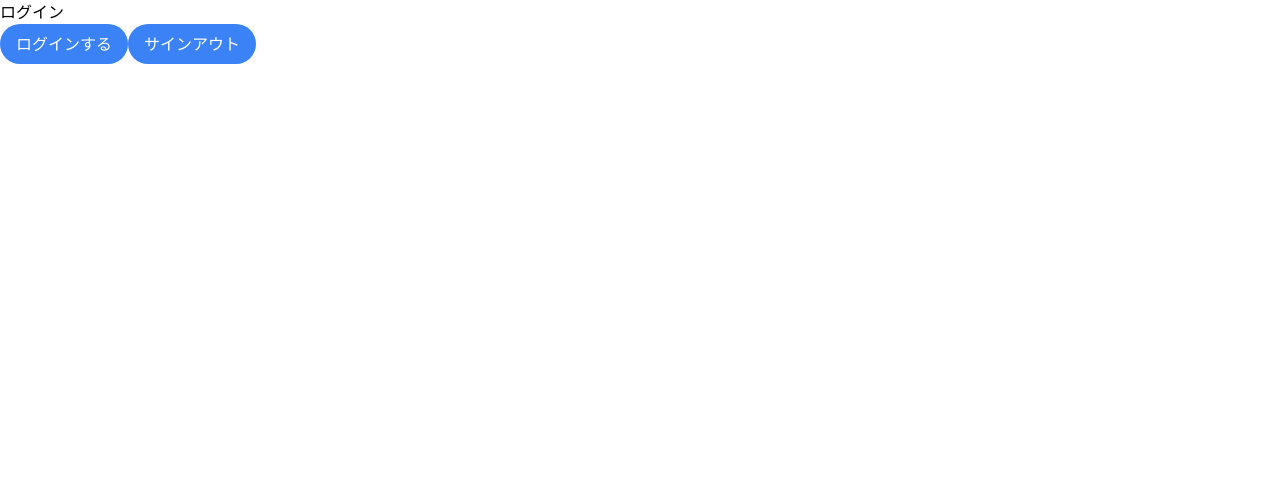
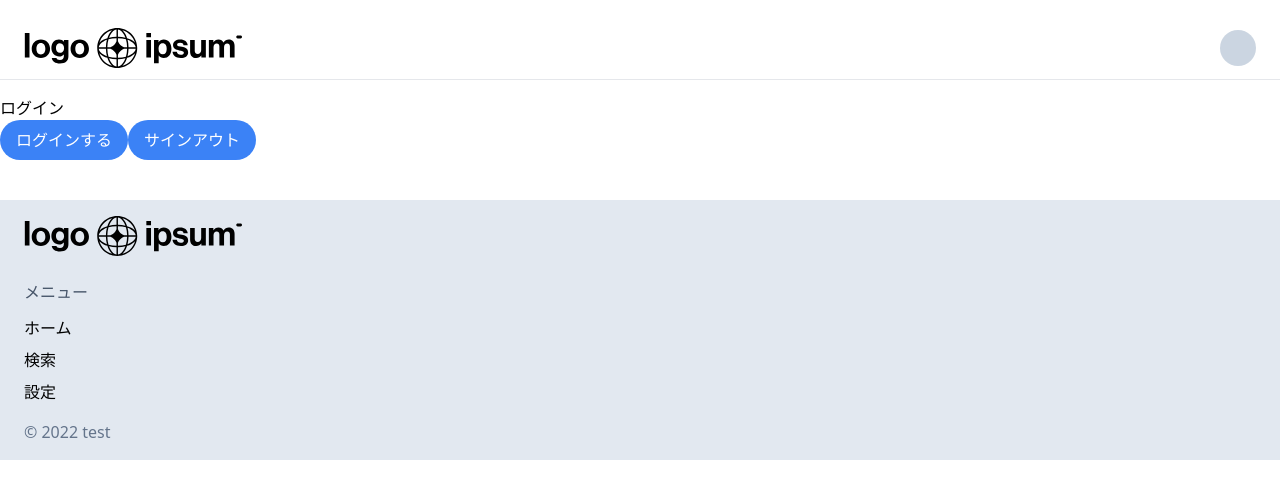
Before and after one commit to HayatoNabetani/nextjs-firebase-algolia, a Next.js app: page /login in a window 1280 px wide. Shown: the top 498 px of the page. Built offline with nearby package versions, Linux system fonts and the light colour scheme; no server answers.

Commit message:
レイアウトの作成

```diff
--- /dev/null
+++ b/components/footer.tsx
@@ -0,0 +1,56 @@
+import Image from "next/image";
+import Link from "next/link";
+
+const links = [
+    {
+        label: "ホーム",
+        path: "/",
+    },
+    {
+        label: "検索",
+        path: "/search",
+    },
+    {
+        label: "設定",
+        path: "/settings",
+    },
+];
+
+const Footer = () => {
+    return (
+        <footer className="bg-slate-200 py-4 mt-10">
+            <div className="container">
+                <div className="mb-6">
+                    <Link href="/">
+                        <Image
+                            src="/logo.svg"
+                            width={218}
+                            height={40}
+                            alt="logo"
+                        />
+                    </Link>
+                </div>
+                <div>
+                    <h2 className="mb-3 text-slate-600">メニュー</h2>
+                    <ul className="space-y-2">
+                        {links.map((link) => {
+                            return (
+                                <li key={link.label}>
+                                    <Link
+                                        href={link.path}
+                                        className="hover:text-blue-500"
+                                    >
+                                        {link.label}
+                                    </Link>
+                                </li>
+                            );
+                        })}
+                    </ul>
+                </div>
+                <p className="mt-4 text-slate-500">©︎ 2022 test</p>
+            </div>
+        </footer>
+    );
+};
+
+export default Footer;
--- /dev/null
+++ b/components/header.tsx
@@ -0,0 +1,19 @@
+import Image from "next/image";
+import Link from "next/link";
+
+const Header = () => {
+    return (
+        <header className="py-4">
+            <div className="flex items-center h-16 border-b container">
+                <Link href="/">
+                    <Image src="/logo.svg" width={218} height={40} alt="logo" />
+                </Link>
+                <span className="flex-1"></span>
+                {/* ↑これおもろいな */}
+                <span className="bg-slate-300 rounded-full w-9 h-9"></span>
+            </div>
+        </header>
+    );
+};
+
+export default Header;
--- /dev/null
+++ b/components/layout.tsx
@@ -0,0 +1,17 @@
+import Image from "next/image";
+import Link from "next/link";
+import { ReactNode } from "react";
+import Footer from "./footer";
+import Header from "./header";
+
+const Layout = ({ children }: { children: ReactNode }) => {
+    return (
+        <div>
+            <Header />
+            <main>{children}</main>
+            <Footer />
+        </div>
+    );
+};
+
+export default Layout;
--- a/pages/_app.tsx
+++ b/pages/_app.tsx
@@ -2,11 +2,22 @@ import "../styles/globals.css";
 import type { AppProps } from "next/app";
 import { AuthProvider } from "../context/auth";
 
-function MyApp({ Component, pageProps }: AppProps) {
+import type { ReactElement, ReactNode } from "react";
+import type { NextPage } from "next";
+
+export type NextPageWithLayout<P = {}, IP = P> = NextPage<P, IP> & {
+    getLayout?: (page: ReactElement) => ReactNode;
+};
+
+type AppPropsWithLayout = AppProps & {
+    Component: NextPageWithLayout;
+};
+
+function MyApp({ Component, pageProps }: AppPropsWithLayout) {
+    const getLayout = Component.getLayout ?? ((page) => page);
+
     return (
-        <AuthProvider>
-            <Component {...pageProps} />
-        </AuthProvider>
+        <AuthProvider>{getLayout(<Component {...pageProps} />)}</AuthProvider>
     );
 }
 
--- a/pages/create-account.tsx
+++ b/pages/create-account.tsx
@@ -6,8 +6,11 @@ import { useAuth } from "../context/auth";
 import { useRouter } from "next/router";
 import { doc, setDoc } from "firebase/firestore";
 import { db } from "../firebase/client";
+import { NextPageWithLayout } from "./_app";
+import { ReactElement } from "react";
+import Layout from "../components/layout";
 
-const CreateAccount = () => {
+const CreateAccount: NextPageWithLayout = () => {
     const { isLoading, fbUser } = useAuth();
     const router = useRouter();
 
@@ -126,4 +129,8 @@ const CreateAccount = () => {
     );
 };
 
+CreateAccount.getLayout = function getLayout(page: ReactElement) {
+    return <Layout>{page}</Layout>;
+};
+
 export default CreateAccount;
--- a/pages/create-post.tsx
+++ b/pages/create-post.tsx
@@ -1,7 +1,14 @@
+import { ReactElement } from "react";
+import Layout from "../components/layout";
 import PostForm from "../components/post-form";
+import { NextPageWithLayout } from "./_app";
 
-const CreatePost = () => {
+const CreatePost: NextPageWithLayout = () => {
     return <PostForm isEditMode={false} />;
 };
 
+CreatePost.getLayout = function getLayout(page: ReactElement) {
+    return <Layout>{page}</Layout>;
+};
+
 export default CreatePost;
--- a/pages/index.tsx
+++ b/pages/index.tsx
@@ -1,10 +1,13 @@
 import type { NextPage } from "next";
 import Head from "next/head";
 import Image from "next/image";
+import { ReactElement } from "react";
+import Layout from "../components/layout";
 import { useAuth } from "../context/auth";
 import styles from "../styles/Home.module.css";
+import { NextPageWithLayout } from "./_app";
 
-const Home: NextPage = () => {
+const Home: NextPageWithLayout = () => {
     const { user } = useAuth();
     console.log(user);
     return (
@@ -18,9 +21,16 @@ const Home: NextPage = () => {
                 <link rel="icon" href="/favicon.ico" />
             </Head>
 
-            <main>{user?.name}</main>
+            <main>
+                <h1>TOP</h1>
+                <p>{user?.name}</p>
+            </main>
         </div>
     );
 };
 
+Home.getLayout = function getLayout(page: ReactElement) {
+    return <Layout>{page}</Layout>;
+};
+
 export default Home;
--- a/pages/login.tsx
+++ b/pages/login.tsx
@@ -1,8 +1,11 @@
 import { GoogleAuthProvider, signInWithPopup, signOut } from "firebase/auth";
+import { ReactElement } from "react";
 import Button from "../components/button";
+import Layout from "../components/layout";
 import { login, logout } from "../lib/auth";
+import { NextPageWithLayout } from "./_app";
 
-const LoginPage = () => {
+const LoginPage: NextPageWithLayout = () => {
     return (
         <div>
             <h1>ログイン</h1>
@@ -16,4 +19,8 @@ const LoginPage = () => {
     );
 };
 
+LoginPage.getLayout = function getLayout(page: ReactElement) {
+    return <Layout>{page}</Layout>;
+};
+
 export default LoginPage;
--- a/pages/search.tsx
+++ b/pages/search.tsx
@@ -1,5 +1,5 @@
 import algoliasearch from "algoliasearch/lite";
-import { ReactNode, useEffect, useState } from "react";
+import { ReactElement, ReactNode, useEffect, useState } from "react";
 // import {debounce} from "@types/debounce";
 import {
     Configure,
@@ -21,6 +21,8 @@ import { doc, getDoc } from "firebase/firestore";
 import useSWR from "swr/immutable";
 import Link from "next/link";
 import { useUser } from "../lib/user";
+import { NextPageWithLayout } from "./_app";
+import Layout from "../components/layout";
 
 const searchClient = algoliasearch(
     "B1MTY8H7DW",
@@ -67,7 +69,7 @@ const NoResultsBoundary = ({ children }: { children: ReactNode }) => {
     );
 };
 
-const Search = () => {
+const Search: NextPageWithLayout = () => {
     const serach: SearchBoxProps["queryHook"] = (query, hook) => {
         hook(query);
     };
@@ -113,4 +115,8 @@ const Search = () => {
     );
 };
 
+Search.getLayout = function getLayout(page: ReactElement) {
+    return <Layout>{page}</Layout>;
+};
+
 export default Search;
```
Also changed, not shown: public/logo.svg (added).
